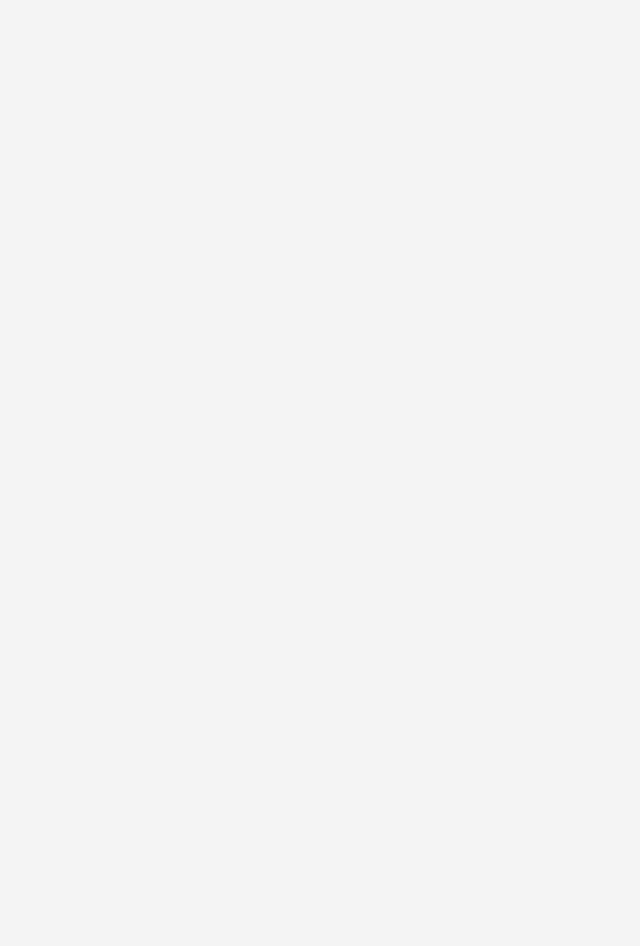
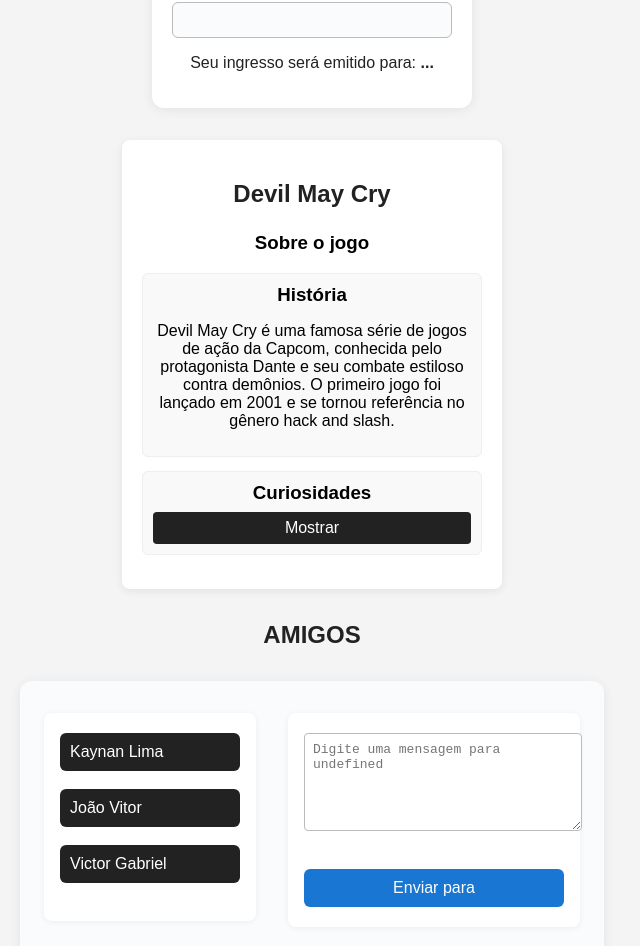
Before and after one commit to Kaynan1101/meu-app, a React (Create React App) app: page /atv05 in a window 1280 px wide. Before the commit this address had no page. Shown: the part 256-1202 px from the top of the page, without its empty margins (328-968 px from the left). Before the commit the page ends 800 px from the top, so only its background shows below. Built offline with nearby package versions, Linux system fonts and the light colour scheme.

Commit message:
feat: semana 5

```diff
--- a/src/Home.js
+++ b/src/Home.js
@@ -19,6 +19,9 @@ const Home = () => {
           <li>
             <Link to="Atv04">Semana 4</Link>
           </li>
+          <li>
+            <Link to="Atv05">Semana 5</Link>
+          </li>
         </ul>
       </nav>
     </div>
--- /dev/null
+++ b/src/Semana5/Accordion.css
@@ -0,0 +1,42 @@
+.acordeon {
+  background: #fff;
+  padding: 20px;
+  border-radius: 8px;
+  max-width: 340px;
+  margin: 32px auto;
+  box-shadow: 0 2px 8px rgba(0,0,0,0.08);
+  text-align: center;
+}
+
+.titulo {
+  font-size: 1.2em;
+  margin-bottom: 14px;
+}
+
+.painel {
+  margin: 14px 0;
+  padding: 10px;
+  border: 1px solid #eee;
+  border-radius: 6px;
+  background: #f9f9f9;
+}
+
+.painel h3 {
+  margin: 0 0 8px 0;
+}
+
+.painel button {
+  background: #222;
+  color: #fff;
+  border: none;
+  border-radius: 4px;
+  padding: 7px 0;
+  font-size: 1em;
+  cursor: pointer;
+  width: 100%;
+  transition: background 0.2s;
+}
+
+.painel button:hover {
+  background: #444;
+}
--- /dev/null
+++ b/src/Semana5/Accordion.js
@@ -0,0 +1,41 @@
+import "./Accordion.css";
+import { useState } from "react";
+
+export default function Accordion() {
+  const [indiceAtivo, setIndiceAtivo] = useState(0);
+
+  return (
+    <section className="acordeon">
+      <h2 className="titulo">Devil May Cry</h2>
+      <h3>Sobre o jogo</h3>
+      <Painel
+        titulo="História"
+        ativo={indiceAtivo === 0}
+        aoMostrar={() => setIndiceAtivo(0)}
+      >
+        Devil May Cry é uma famosa série de jogos de ação da Capcom, conhecida
+        pelo protagonista Dante e seu combate estiloso contra demônios. O
+        primeiro jogo foi lançado em 2001 e se tornou referência no gênero hack
+        and slash.
+      </Painel>
+      <Painel
+        titulo="Curiosidades"
+        ativo={indiceAtivo === 1}
+        aoMostrar={() => setIndiceAtivo(1)}
+      >
+        O jogo foi originalmente planejado como um novo Resident Evil, mas
+        acabou se tornando uma franquia própria. Dante, o personagem principal,
+        é famoso por seu humor sarcástico e habilidades acrobáticas.
+      </Painel>
+    </section>
+  );
+}
+
+function Painel({ titulo, children, ativo, aoMostrar }) {
+  return (
+    <section className="painel">
+      <h3>{titulo}</h3>
+      {ativo ? <p>{children}</p> : <button onClick={aoMostrar}>Mostrar</button>}
+    </section>
+  );
+}
--- /dev/null
+++ b/src/Semana5/Atv05.js
@@ -0,0 +1,14 @@
+import FormTicket from "./FormTicket";
+import Accordion from "./Accordion";
+import Messenger from "./Messenger";
+
+export default function Atv05() {
+  return (
+    <>
+      <h2>Semana 5</h2>
+      <FormTicket />
+      <Accordion />
+      <Messenger />
+    </>
+  );
+}
--- /dev/null
+++ b/src/Semana5/Chat.js
@@ -0,0 +1,28 @@
+import { useState } from "react";
+
+export default function Chat({ contact }) {
+  const [text, setText] = useState('');
+
+  function handleSend() {
+    if (text.trim() !== '') {
+      alert(`Mensagem enviada para ${contact.name} (${contact.email}):\n${text}`);
+      setText('');
+    }
+  }
+
+  return (
+    <section className="chat">
+      <textarea
+        value={text}
+        placeholder={`Digite uma mensagem para ${contact.name}`}
+        onChange={e => setText(e.target.value)}
+        rows={4}
+        style={{ width: "100%", borderRadius: 4, padding: 8 }}
+      />
+      <br />
+      <button onClick={handleSend}>
+        Enviar para {contact.name}
+      </button>
+    </section>
+  );
+}
--- /dev/null
+++ b/src/Semana5/ContactList.css
@@ -0,0 +1,38 @@
+.contact-list {
+  background: #fff;
+  border-radius: 8px;
+  box-shadow: 0 1px 6px rgba(0,0,0,0.06);
+  padding: 16px 10px;
+  max-width: 220px;
+  min-width: 150px;
+  margin: 0 auto;
+}
+
+.contact-list ul {
+  list-style: none;
+  padding: 0;
+  margin: 0;
+}
+
+.contact-list li {
+  margin-bottom: 8px;
+}
+
+.contact-list button {
+  width: 100%;
+  background: #222;
+  color: #fff;
+  border: none;
+  border-radius: 6px;
+  padding: 8px;
+  font-size: 1em;
+  cursor: pointer;
+  transition: background 0.2s;
+  text-align: left;
+}
+
+.contact-list button:hover,
+.contact-list button:focus {
+  background: #444;
+  outline: none;
+}
--- /dev/null
+++ b/src/Semana5/ContactList.js
@@ -0,0 +1,23 @@
+import "./ContactList.css";
+
+export default function ContactList({ selectedContact, contacts, onSelect }) {
+  return (
+    <section className="contact-list">
+      <ul>
+        {contacts.map((contact) => (
+          <li key={contact.email}>
+            <button
+              onClick={() => onSelect(contact)}
+              style={{
+                fontWeight:
+                  selectedContact?.email === contact.email ? "bold" : "normal",
+              }}
+            >
+              {contact.name}
+            </button>
+          </li>
+        ))}
+      </ul>
+    </section>
+  );
+}
--- /dev/null
+++ b/src/Semana5/FormTicket.css
@@ -0,0 +1,58 @@
+.form-ticket-container {
+  background: #fff;
+  padding: 20px;
+  border-radius: 12px;
+  max-width: 280px;
+  margin: 500px auto 32px auto;
+  box-shadow: 0 2px 12px rgba(0, 0, 0, 0.07);
+  text-align: center;
+}
+
+.form-ticket-container .titulo {
+  font-size: 1.1em;
+  margin-bottom: 14px;
+  color: #222;
+}
+
+.form-ticket-container form {
+  display: flex;
+  flex-direction: column;
+  gap: 10px;
+  margin-bottom: 14px;
+}
+
+.form-ticket-container label {
+  font-weight: bold;
+  margin-bottom: 2px;
+  text-align: left;
+}
+
+.form-ticket-container input {
+  padding: 8px;
+  border-radius: 6px;
+  border: 1px solid #bbb;
+  font-size: 1em;
+  margin-top: 2px;
+  width: 100%;
+  box-sizing: border-box;
+  background: #fafbfc;
+  transition: border 0.2s;
+}
+
+.form-ticket-container input:focus {
+  border: 1.5px solid #1976d2;
+  outline: none;
+}
+
+.form-ticket-container p {
+  margin-top: 12px;
+  font-size: 1em;
+  color: #222;
+}
+
+@media (max-width: 600px) {
+  .form-ticket-container {
+    max-width: 96vw;
+    padding: 8px;
+  }
+}
--- /dev/null
+++ b/src/Semana5/FormTicket.js
@@ -0,0 +1,27 @@
+import { useState } from "react";
+import "./FormTicket.css";
+
+export default function FormTicket() {
+  const [firstName, setFirstName] = useState("");
+  const [lastName, setLastName] = useState("");
+  const fullName = (firstName + " " + lastName).trim();
+
+  return (
+    <section className="form-ticket-container">
+      <h2 className="titulo">Formulário de Ingresso</h2>
+      <form>
+        <label>
+          Nome:
+          <input value={firstName} onChange={e => setFirstName(e.target.value)} />
+        </label>
+        <label>
+          Sobrenome:
+          <input value={lastName} onChange={e => setLastName(e.target.value)} />
+        </label>
+      </form>
+      <p>
+        Seu ingresso será emitido para: <b>{fullName || "..."}</b>
+      </p>
+    </section>
+  );
+}
--- /dev/null
+++ b/src/Semana5/Messenger.css
@@ -0,0 +1,115 @@
+.titulo {
+  font-size: 1.5em;
+  text-align: center;
+  margin-bottom: 24px;
+  color: #222;
+}
+
+.messenger-container {
+  display: flex;
+  gap: 32px;
+  justify-content: center;
+  align-items: flex-start;
+  margin: 32px auto;
+  max-width: 800px;
+  background: #fafbfc;
+  border-radius: 12px;
+  box-shadow: 0 2px 12px rgba(0, 0, 0, 0.07);
+  padding: 32px 24px;
+}
+
+.contact-list {
+  background: #fff;
+  border-radius: 8px;
+  box-shadow: 0 1px 6px rgba(0, 0, 0, 0.06);
+  padding: 20px 16px;
+  min-width: 180px;
+  max-width: 220px;
+}
+
+.contact-list ul {
+  list-style: none;
+  padding: 0;
+  margin: 0;
+}
+
+.contact-list button {
+  padding: 10px;
+  border-radius: 6px;
+  border: none;
+  background: #222;
+  color: #fff;
+  font-size: 1em;
+  width: 100%;
+  margin-bottom: 10px;
+  cursor: pointer;
+  transition: background 0.2s, font-weight 0.2s;
+  text-align: left;
+}
+
+.contact-list button:hover,
+.contact-list button:focus {
+  background: #444;
+  outline: none;
+}
+
+.contact-list button[style*="bold"] {
+  background: #1976d2;
+  font-weight: bold;
+}
+
+.chat {
+  background: #fff;
+  border-radius: 8px;
+  box-shadow: 0 1px 6px rgba(0, 0, 0, 0.06);
+  padding: 20px 16px;
+  min-width: 260px;
+  max-width: 340px;
+  width: 100%;
+  display: flex;
+  flex-direction: column;
+  align-items: stretch;
+}
+
+.chat textarea {
+  width: 100%;
+  min-height: 80px;
+  border-radius: 6px;
+  border: 1px solid #bbb;
+  padding: 10px;
+  font-size: 1em;
+  margin-bottom: 12px;
+  resize: vertical;
+}
+
+.chat button {
+  width: 100%;
+  padding: 10px;
+  background: #1976d2;
+  color: #fff;
+  border: none;
+  border-radius: 6px;
+  font-size: 1em;
+  cursor: pointer;
+  transition: background 0.2s;
+  margin-top: 8px;
+}
+
+.chat button:hover {
+  background: #125ea7;
+}
+
+@media (max-width: 900px) {
+  .messenger-container {
+    flex-direction: column;
+    align-items: stretch;
+    gap: 20px;
+    max-width: 98vw;
+    padding: 16px 4vw;
+  }
+  .contact-list,
+  .chat {
+    max-width: 100vw;
+    min-width: 0;
+  }
+}
--- /dev/null
+++ b/src/Semana5/Messenger.js
@@ -0,0 +1,27 @@
+import { useState } from "react";
+import Chat from "./Chat";
+import ContactList from "./ContactList";
+import "./Messenger.css";
+
+const contacts = [
+  { name: "Kaynan Lima", email: "Kaynan@mail.com" },
+  { name: "João Vitor", email: "jv@mail.com" },
+  { name: "Victor Gabriel", email: "vg@mail.com" },
+];
+
+export default function Messenger() {
+  const [to, setTo] = useState([0]);
+  return (
+    <section>
+      <h2 className="titulo">AMIGOS</h2>
+      <div className="messenger-container">
+        <ContactList
+          contacts={contacts}
+          selectedContact={to}
+          onSelect={(contact) => setTo(contact)}
+        />
+        <Chat key={to.email} contact={to} />
+      </div>
+    </section>
+  );
+}
--- a/src/router.js
+++ b/src/router.js
@@ -5,6 +5,7 @@ import Atv01 from "./Semana1/Atv01";
 import Atv02 from "./Semana2/Atv02";
 import Atv03 from "./Semana3/Atv03";
 import Atv04 from "./Semana4/Atv04";
+import Atv05 from "./Semana5/Atv05";
 
 export default function Router() {
   return (
@@ -15,6 +16,7 @@ export default function Router() {
         <Route path="/atv02" element={<Atv02 />} />
         <Route path="/atv03" element={<Atv03 />} />
         <Route path="/atv04" element={<Atv04 />} />
+        <Route path="/atv05" element={<Atv05 />} />
       </Routes>
     </BrowserRouter>
   );
```
